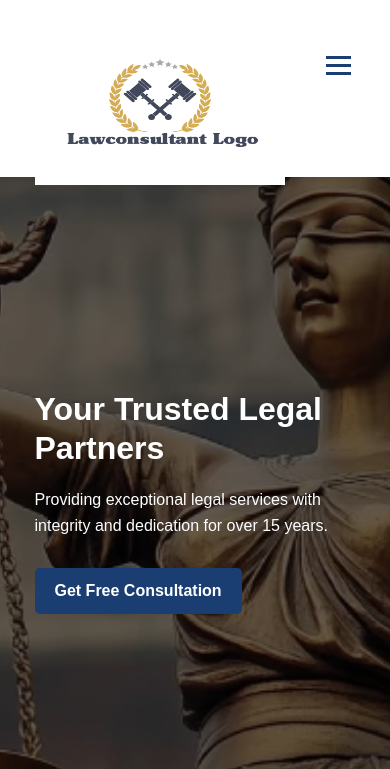
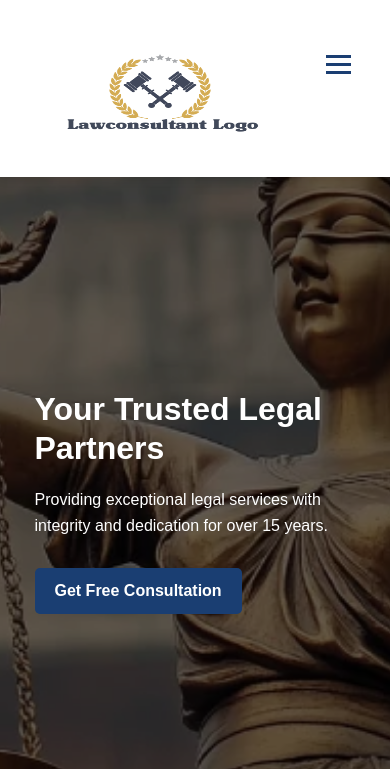
Before and after one commit to itspranaykr/lawfirm, a plain HTML site: page index.html in a window 390 px wide. Shown: the top 769 px of the page. Drawn offline with Linux system fonts and the light colour scheme.

Commit message:
Update index.css

```diff
--- a/index.css
+++ b/index.css
@@ -764,12 +764,12 @@ section {
 @media (max-width: 768px) {
     .hamburger {
         display: block;
-        margin-bottom: 80%;
+        margin-bottom: 90%;
     }
     .logo img{
-        height: 165px;
+        height: 145px;
         width: 250px;
-        margin-bottom: 70%;
+        margin-bottom: 90%;
     }
 
 
```
